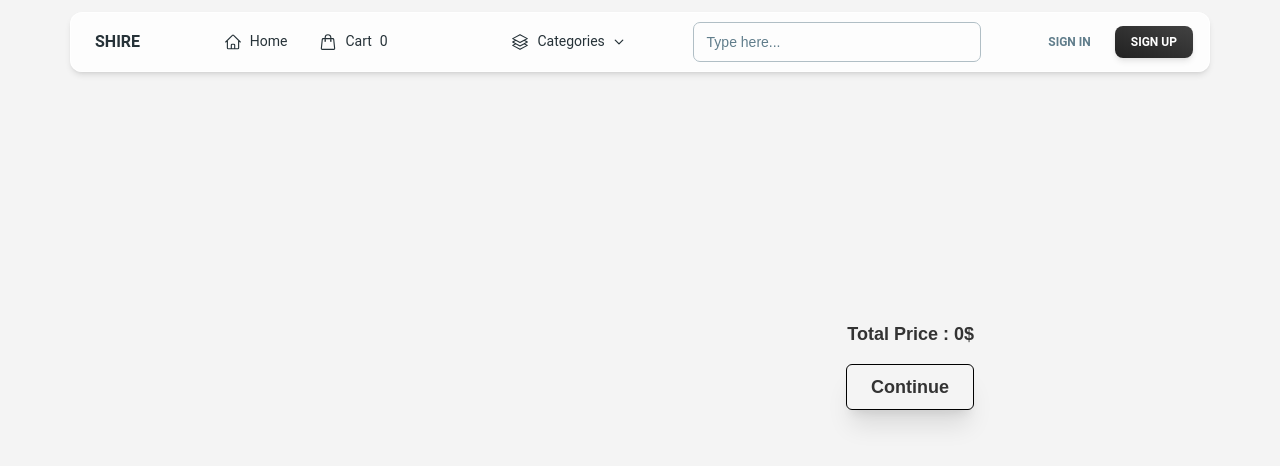
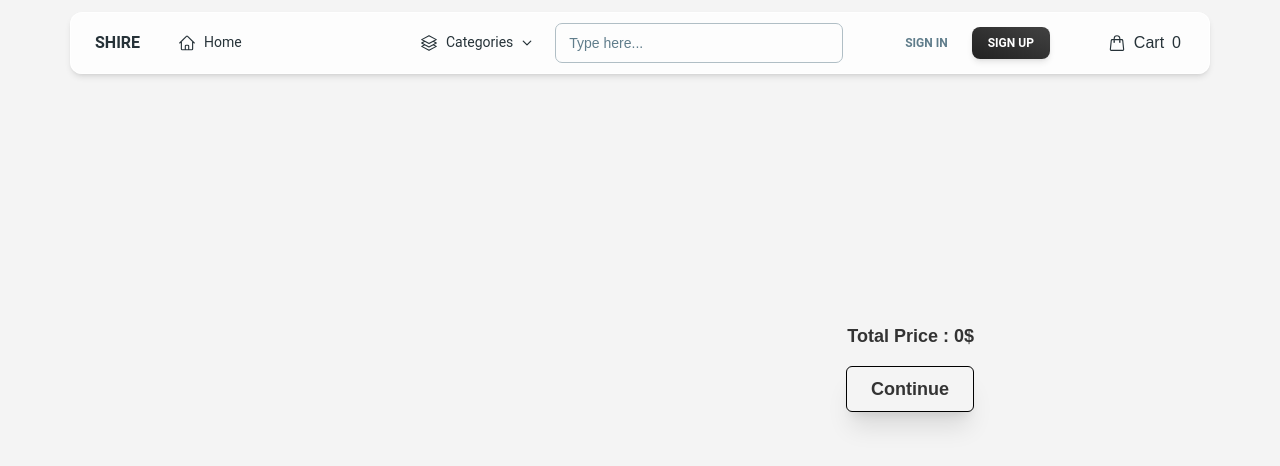
Before and after one commit to burakboduroglu/e-commerce-app, a React (Create React App) app: page /checkout in a window 1280 px wide. Shown: the top 466 px of the page. Built offline with nearby package versions, Linux system fonts and the light colour scheme.

Commit message:
navbar cart button updated

```diff
--- a/src/components/Category.js
+++ b/src/components/Category.js
@@ -3,7 +3,7 @@ import takeDataFromURL from '../dataFromURL' ;
 import { useState, useEffect } from 'react';
 
 function Category({categoryName}){
-    const link="https://dummyjson.com/products/category/"+categoryName;
+    const link="https://dummyjson.com/products/category/" + categoryName;
     const [products, setProducts] = useState([]);
     useEffect(() => {
         takeDataFromURL(link)
--- a/src/components/Header.js
+++ b/src/components/Header.js
@@ -200,7 +200,7 @@ function NavListMenu() {
 
 function NavList() {
   const navigate = useNavigate();
-  const { cart } = useContext(CartContext);
+
 
   return (
     <List className="mt-4 mb-6 p-0 lg:mt-0 lg:mb-0 lg:flex-row lg:p-1">
@@ -229,16 +229,6 @@ function NavList() {
         color="blue-gray"
         className="font-normal"
       >
-        <ListItem
-          onClick={() => {
-            navigate("/checkout");
-          }}
-          className="flex items-center gap-2 py-2 pr-4"
-        >
-          <ShoppingBagIcon className="h-[18px] w-[18px]" />
-          Cart
-          <p>{cart.length}</p>
-        </ListItem>
       </Typography>
     </List>
   );
@@ -253,6 +243,7 @@ export function NavbarWithMegaMenu({ query, setQuery }) {
       () => window.innerWidth >= 960 && setOpenNav(false)
     );
   }, []);
+  const { cart } = useContext(CartContext);
 
   return (
     <Navbar className="mx-auto max-w-screen-xl px-4 py-2">
@@ -287,7 +278,7 @@ export function NavbarWithMegaMenu({ query, setQuery }) {
             }}
           />
         </form>
-        <div className="hidden gap-2 lg:flex">
+        <div className="hidden gap-2 lg:flex ml-10">
           <Button variant="text" size="sm" color="blue-gray" onClick={()=>{navigate("/signin")}}>
             Sign In
           </Button>
@@ -307,6 +298,18 @@ export function NavbarWithMegaMenu({ query, setQuery }) {
             <Bars3Icon className="h-6 w-6" strokeWidth={2} />
           )}
         </IconButton>
+        <div>
+          <ListItem
+            onClick={() => {
+              navigate("/checkout");
+            }}
+            className="flex gap-2 ml-10"
+          >
+            <ShoppingBagIcon className="h-[18px] w-[18px]" />
+            Cart
+            <p>{cart.length}</p>
+          </ListItem>
+        </div>
       </div>
       <Collapse open={openNav}>
         <NavList />
--- a/src/pages/CategoryPage.js
+++ b/src/pages/CategoryPage.js
@@ -1,13 +1,30 @@
-import React, { useState } from "react";
 import { NavbarWithMegaMenu } from "../components/Header";
 import Category from "../components/Category";
 import { useParams } from "react-router-dom";
 import Footer from "../components/Footer.js";
+import takeData from "../data";
+import React, { useState, useEffect } from "react";
+
+
 export default function CategoryPage(){
     let { categoryName } = useParams();
+
+    const [products, setProducts] = useState([]);
+
+    const [query, setQuery] = useState("");
+
+    useEffect(() => {
+      takeData(query).then((data) => setProducts(data));
+    }, [query]);
+
+    const handleSubmit = (query) => {
+      console.log(query);
+      takeData(query).then((data) => setProducts(data));
+    };
+
     return (
         <div>
-            <NavbarWithMegaMenu/>
+            <NavbarWithMegaMenu query={query} setQuery={setQuery}/>
             <Category categoryName={categoryName}/>
             <Footer/>
         </div>
```
